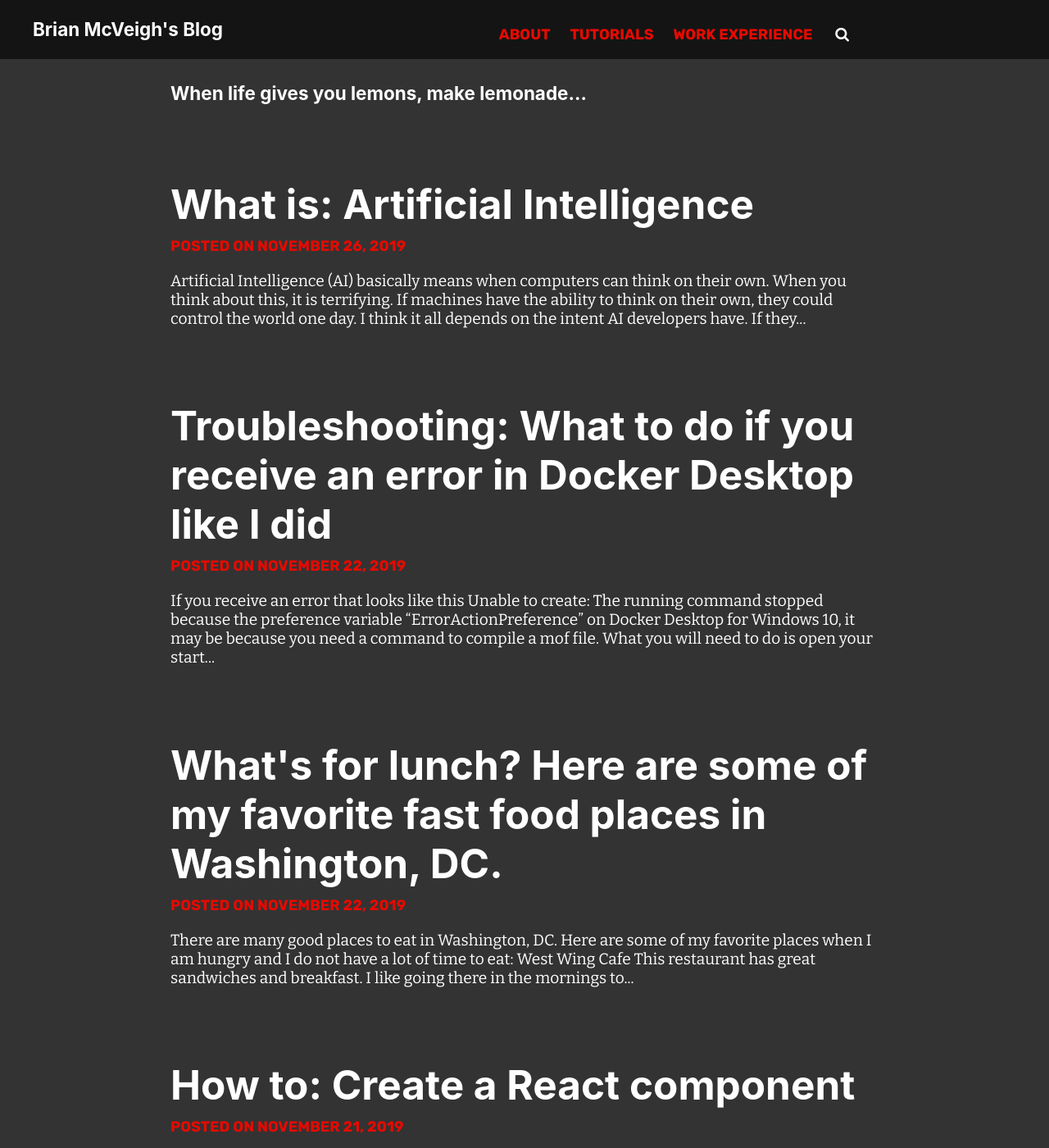
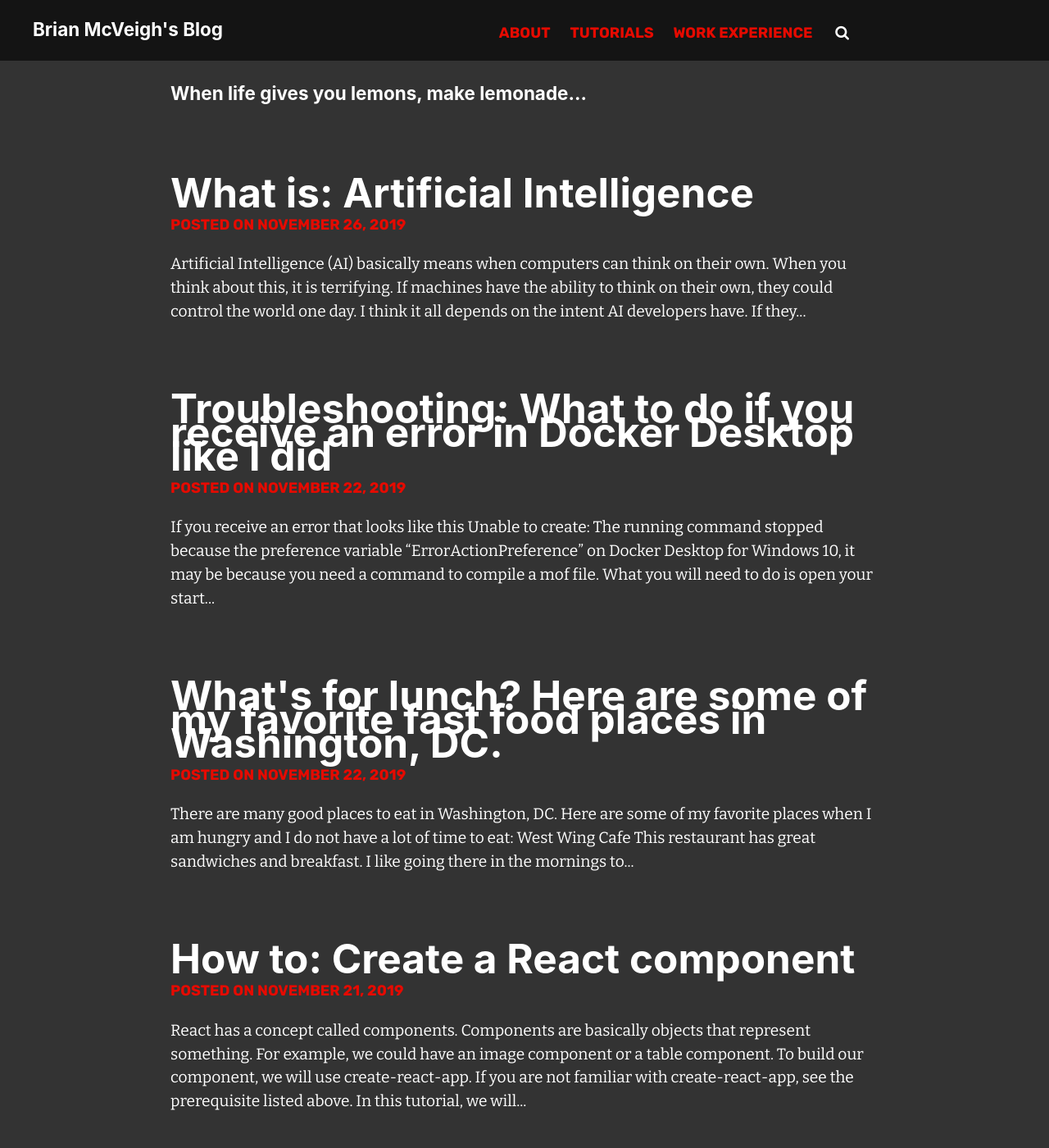
Before and after one commit to bmcveigh/bmcveigh.github.io, a Jekyll site: the page built from index.markdown, in a window 1280 px wide and 1400 px high. Shown: the whole window at 82% size. Built offline with Jekyll 4.4.1, drawn with Linux system fonts in a browser that asks for light colours.

Commit message:
Styling for paragraphs and links

```diff
--- a/_sass/base/_base.scss
+++ b/_sass/base/_base.scss
@@ -8,6 +8,7 @@ body {
     color: $color-white;
     font-family: Bitter, sans-serif;
     font-size: 1.2rem;
+    line-height: 1.5em;
 }
 
 a {
@@ -20,8 +21,9 @@ a {
     }
 }
 p a {
-    color: $color-orange;
-    text-decoration: underline;
+    color: $color-white;
+    text-decoration: none;
+    border-bottom: 2px solid cyan;
 }
 
 h1, h2, h3, h4, h5, h6 {
```
